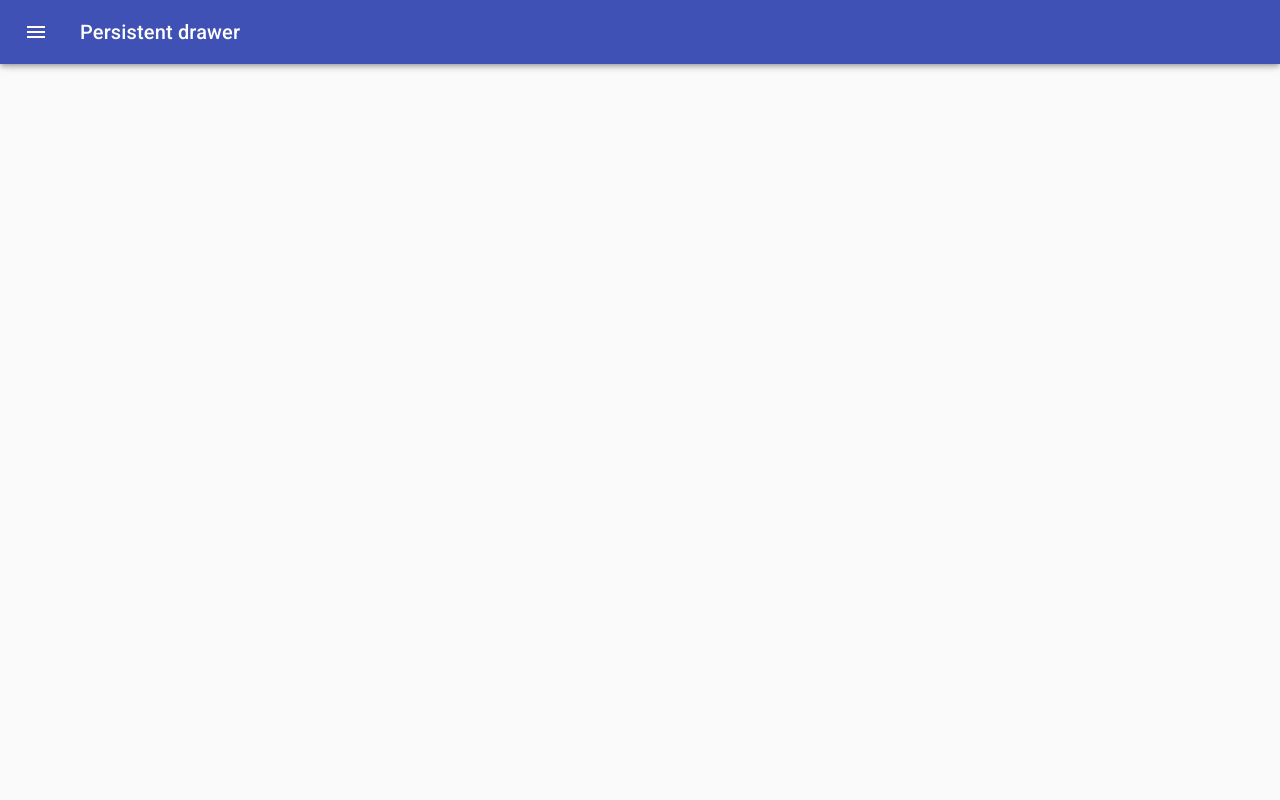
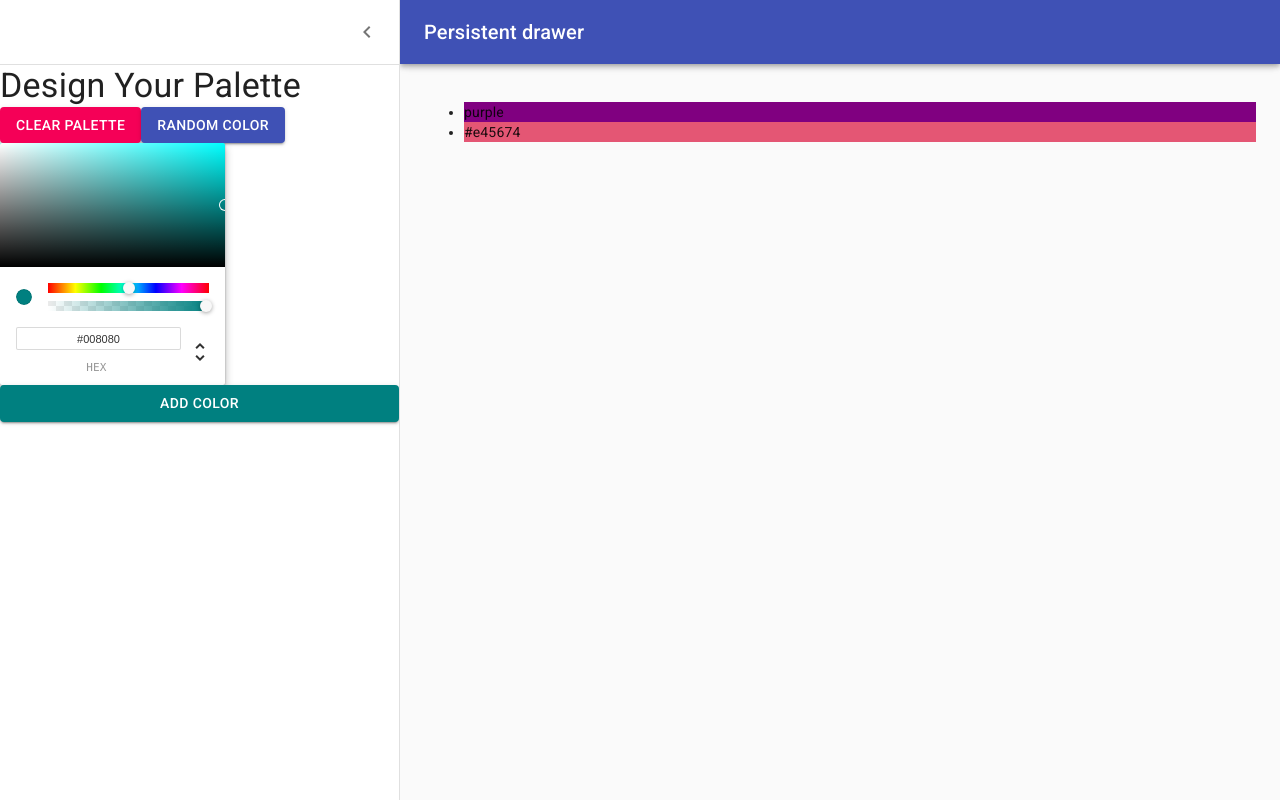
Before and after one commit to feuerbacherb/color-palette, a React (Create React App) app: page /palette/new in a window 1280 px wide. Built offline with nearby package versions, Linux system fonts and the light colour scheme; the HTML template or start-up script is replaced by a standard one.

Commit message:
added connection between ColorPicker and Button, modified backgrounds to match new color chosen, listed colors on right

```diff
--- a/package.json
+++ b/package.json
@@ -12,7 +12,7 @@
     "chroma-js": "^2.1.0",
     "rc-slider": "^9.6.3",
     "react": "^17.0.1",
-    "react-color": "^2.19.3",
+    "react-color": "^2.17.3",
     "react-copy-to-clipboard": "^5.0.2",
     "react-dom": "^17.0.1",
     "react-router-dom": "^5.2.0",
--- a/src/NewPaletteForm.js
+++ b/src/NewPaletteForm.js
@@ -13,6 +13,7 @@ import IconButton from '@material-ui/core/IconButton';
 import MenuIcon from '@material-ui/icons/Menu';
 import ChevronLeftIcon from '@material-ui/icons/ChevronLeft';
 import { ChromePicker } from 'react-color';
+import { colors } from '@material-ui/core';
 
 const drawerWidth = 400;
 
@@ -86,9 +87,19 @@ const styles = (theme) => ({
 });
 
 class NewPaletteForm extends Component {
-	state = {
-		open : false,
-	};
+	constructor(props) {
+		super(props);
+		this.state = {
+			open         : true,
+			currentColor : 'Teal',
+			colors       : [
+				'purple',
+				'#e45674',
+			],
+		};
+		this.updateCurrentColor = this.updateCurrentColor.bind(this);
+		this.addNewColor = this.addNewColor.bind(this);
+	}
 
 	handleDrawerOpen = () => {
 		this.setState({ open: true });
@@ -97,6 +108,19 @@ class NewPaletteForm extends Component {
 	handleDrawerClose = () => {
 		this.setState({ open: false });
 	};
+
+	updateCurrentColor(newColor) {
+		this.setState({ currentColor: newColor.hex });
+	}
+
+	addNewColor() {
+		this.setState({
+			colors : [
+				...this.state.colors,
+				this.state.currentColor,
+			],
+		});
+	}
 
 	render() {
 		const { classes } = this.props;
@@ -147,10 +171,14 @@ class NewPaletteForm extends Component {
 						</Button>
 					</div>
 					<ChromePicker
-						color='purple'
-						onChangeComplete={(newColor) => console.log(newColor)}
+						color={this.state.currentColor}
+						onChangeComplete={this.updateCurrentColor}
 					/>
-					<Button variant='contained' color='primary'>
+					<Button
+						variant='contained'
+						color='primary'
+						style={{ backgroundColor: this.state.currentColor }}
+						onClick={this.addNewColor}>
 						Add Color
 					</Button>
 				</Drawer>
@@ -159,6 +187,11 @@ class NewPaletteForm extends Component {
 						[classes.contentShift]: open,
 					})}>
 					<div className={classes.drawerHeader} />
+					<ul>
+						{this.state.colors.map((color) => (
+							<li style={{ backgroundColor: color }}>{color}</li>
+						))}
+					</ul>
 				</main>
 			</div>
 		);
```
Also changed, not shown: 1 other file (tests, documents, lock files or other folders).
